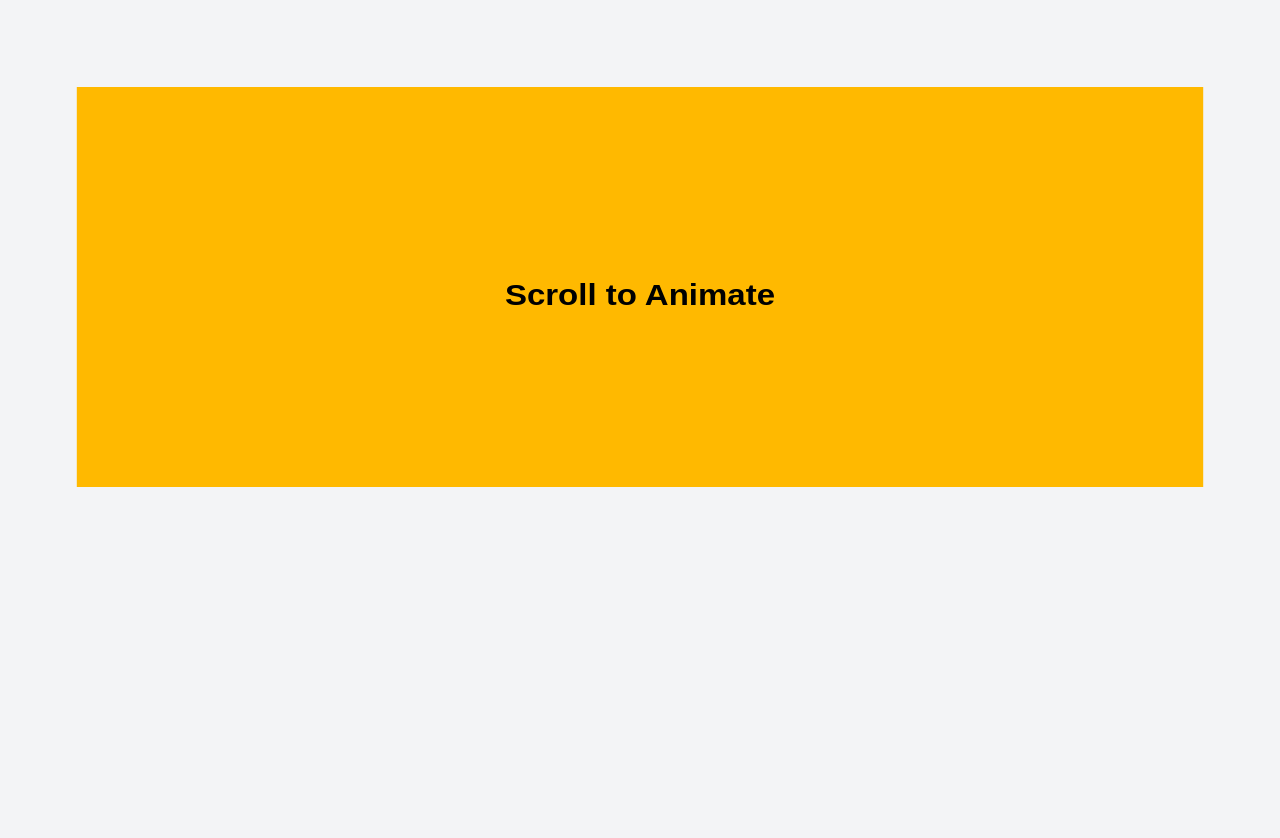
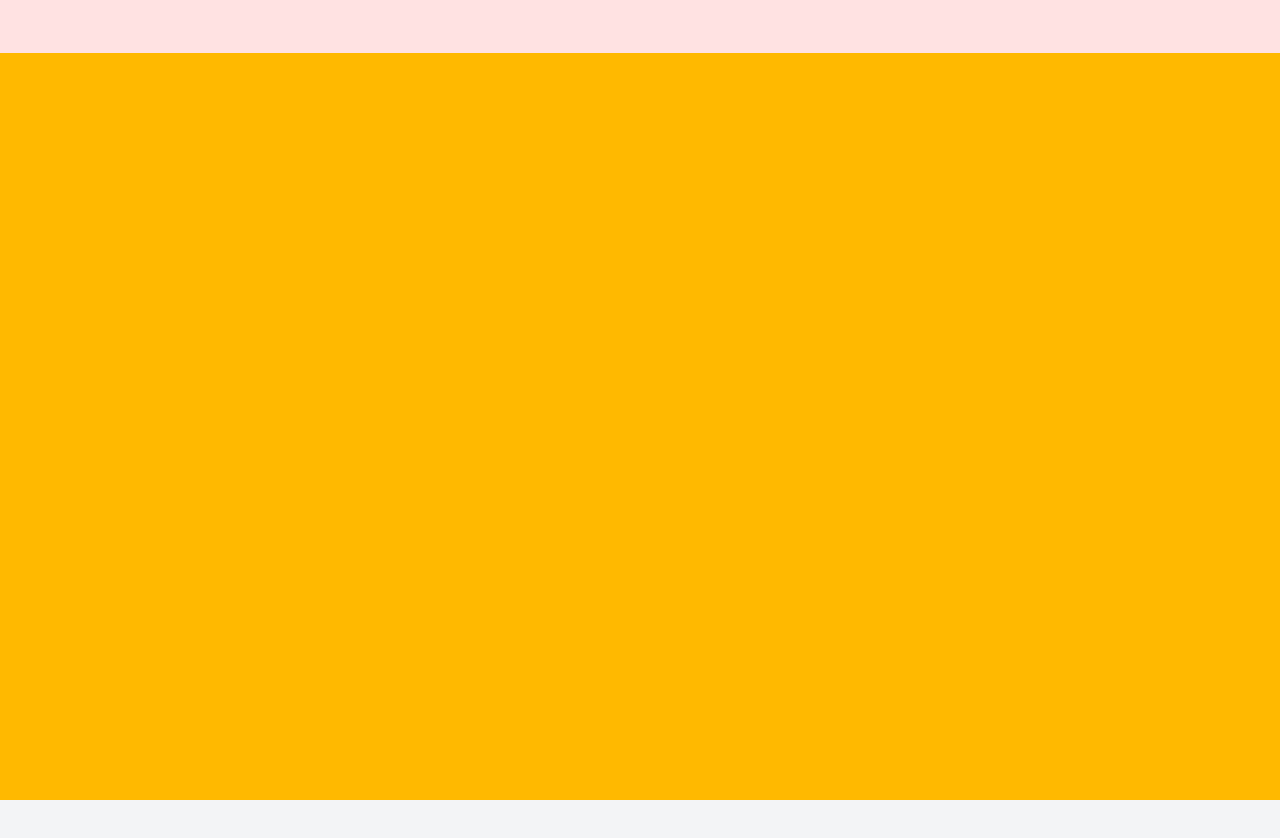
Before and after one commit to reham-elsayed/Reham-Elsayed, a Next.js app: page / in a window 1280 px wide. Shown: the top 838 px of the page. Built offline with nearby package versions, Linux system fonts and the light colour scheme.

Commit message:
hero animation

```diff
--- a/app/Components/AnimatedClipContainer/AnimatedClipContainer.tsx
+++ b/app/Components/AnimatedClipContainer/AnimatedClipContainer.tsx
@@ -7,36 +7,73 @@ import TextHeroAnimated from "../TextHeroAnimated/TestHeroAnimated"
 const AnimatedClipContainer = () => {
 
     const ref = useRef<HTMLDivElement>(null)
-    const { scrollYProgress } = useScroll(
-        {
-            target: ref,
-            offset: ["start end", "end end"],
+    const { scrollYProgress } = useScroll()
+    const maxHeight = typeof window !== "undefined" ? window.innerHeight * 0.5 : 400
+    const height = useTransform(scrollYProgress, [0, .5], ["1%", "100%"])
+    const width = useTransform(scrollYProgress, [0, .5], ["85%", "100%"])
 
-        }
-    )
-    const maxHeight = typeof window !== "undefined" ? window.innerHeight * 0.5 : 400
-    const scrollY1 = useTransform(scrollYProgress, [0, 0.2], [10, maxHeight])
-    const scaleX = useTransform(scrollYProgress, [0, .5], [1, 1.1])
+
+    const y = useTransform(scrollYProgress, [.2, .7], [0, 150]);//translate down
+    const invertedY = useTransform(y, (v) => -v);
+    const weight = useTransform(scrollYProgress, [0, 2, .7], [300, 700, 300]); // font weight
+    const widthT = useTransform(scrollYProgress, [0, .2, .7], [160, 100, 85]); // font width
+    const fontSize = useTransform(scrollYProgress, [0, .5], ["2.5rem", "1.8rem"]); // font size
 
     return (
-        <div className="bg-gray-100 ">
-            <div className="relative  h-[200vh] container mx-auto">
-                <div className="   sticky inset-0 w-full overflow-hidden ">
-                    <div ref={ref} className="h-full  flex flex-col items-center justify-center " >
-                        <TextHeroAnimated text="REHAM ELSAYED" className="z-10" moveDown={true} />
-                        <TextHeroAnimated text="FRONTEND DEVELOPER" className="z-20" moveDown={true} />
+        <div className="bg-gray-100  ">
+            <div className="relative  h-[300vh] container mx-auto">
+                <div className="   sticky left-0 right-0 -top-7 w-full h-screen overflow-hidden flex items-stretch justify-center">
+                    <div className="overflow-hidden relative flex flex-col flex-1 items-center self-stretch justify-center " >
+                        <div
+
+                            className={` bg-red-100  w-full wrapper-h1 `}>
+                            {/* Big scroll space so you can see effect */}
+                            <motion.div
+
+                                style={{
+                                    y,
+                                    fontVariationSettings: `"wght" ${weight}, "wdth" ${widthT}`,
+                                    fontFamily: "Geist Variable, sans-serif", // must be a variable font
+                                    fontSize: fontSize,
+                                    transformStyle: "preserve-3d",
+                                }}
+                                transition={{ duration: 10 }}
+                                className="text-center hero-txt"
+                            >
+                                reham elsayed
+                            </motion.div>
+                        </div>
+
+                        <div
+
+                            className={` bg-red-100  w-full wrapper-h1 `}>
+                            {/* Big scroll space so you can see effect */}
+                            <motion.div
+
+                                style={{
+                                    y,
+                                    fontVariationSettings: `"wght" ${weight}, "wdth" ${widthT}`,
+                                    fontFamily: "Geist Variable, sans-serif", // must be a variable font
+                                    fontSize: fontSize,
+                                    transformStyle: "preserve-3d",
+                                }}
+                                transition={{ duration: 10 }}
+                                className="text-center hero-txt"
+                            >
+                                reham elsayed
+                            </motion.div>
+                        </div>
                         <motion.div
-                            style={{ height: scrollY1, scaleX: scaleX }}
+                            style={{ height, width }}
                             transition={{ duration: 10 }}
                             id="clip-container"
                             className=" flex items-center justify-center bg-amber-400 z-50 w-[80vw] mx-auto"
                         >
                             <motion.h2
-                                className="text-3xl font-bold mt-4 ">Scroll to Animate</motion.h2>
+                                className="text-3xl font-bold mt-4 "></motion.h2>
 
                         </motion.div>
-                        <TextHeroAnimated text="REHAM ELSAYED" moveDown={false} className="z-20" />
-                        <TextHeroAnimated text="FRONTEND DEVELOPER" moveDown={false} className="z-10" />
+
                     </div>
                 </div>
             </div>
--- a/app/Components/TextHeroAnimated/TestHeroAnimated.tsx
+++ b/app/Components/TextHeroAnimated/TestHeroAnimated.tsx
@@ -19,30 +19,30 @@ export default function ScrollAnimatedText({ text, className, moveDown }: Props)
     )
 
     // Map scroll progress → animation values
-    const y = useTransform(scrollYProgress, [.5, 1], [0, 150]);//translate down
+    const y = useTransform(scrollYProgress, [0, 1], [100, 150]);//translate down
     const invertedY = useTransform(y, (v) => -v);
     const weight = useTransform(scrollYProgress, [0, 1, 1.5], [300, 700, 300]); // font weight
     const width = useTransform(scrollYProgress, [0, 1, 1.5], [160, 100, 85]); // font width
     const fontSize = useTransform(scrollYProgress, [0, 1], ["2.5rem", "1.8rem"]); // font size
     return (
-        <section
+        <div
 
-            className={`${className} bg-gray-100 `}>
+            className={`${className} bg-red-100  w-full wrapper-h1 `}>
             {/* Big scroll space so you can see effect */}
             <motion.div
-                ref={ref}
+
                 style={{
-                    y: moveDown ? y : invertedY,
+                    y,
                     fontVariationSettings: `"wght" ${weight}, "wdth" ${width}`,
                     fontFamily: "Geist Variable, sans-serif", // must be a variable font
                     fontSize: fontSize,
                     transformStyle: "preserve-3d",
                 }}
                 transition={{ duration: 10 }}
-                className="text-center"
+                className="text-center hero-txt"
             >
                 {text}
             </motion.div>
-        </section>
+        </div>
     );
 }
--- a/app/globals.css
+++ b/app/globals.css
@@ -205,3 +205,25 @@ body {
   display: flex;
   position: relative;
 }
+
+
+
+.wrapper-h1 {
+  grid-column-gap: 1rem;
+  grid-row-gap: 1rem;
+  flex-wrap: wrap;
+  flex: none;
+  justify-content: center;
+  align-self: stretch;
+  align-items: center;
+  margin-bottom: -.5rem;
+  display: flex;
+  position: relative;
+  overflow: hidden;
+}
+
+.hero-txt {
+  white-space: nowrap;
+  margin-left: -.2vw;
+  line-height: 1.2;
+}
```
